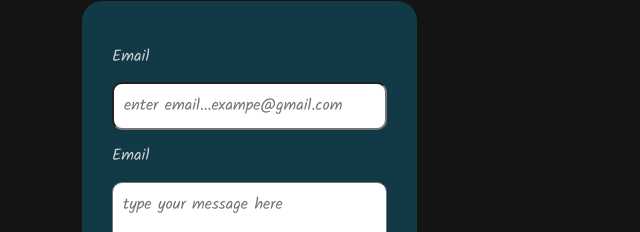
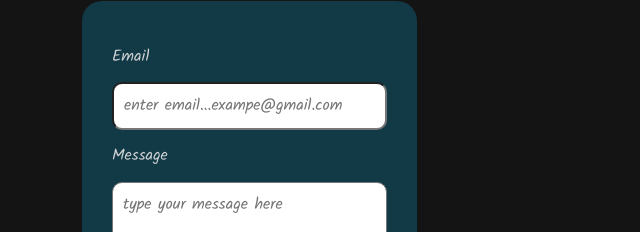
Before and after one commit to siyabongasamkelo/portfolio, a React (Create React App) app in the folder client/siya/: page / in a window 1280 px wide. Shown: the part 5463-5695 px from the top of the page, without its empty margins (0-640 px from the left). Built offline with nearby package versions, Linux system fonts and the light colour scheme.

Commit message:
feat: changed label to Message

```diff
--- a/client/siya/src/components/Contact/Contact.js
+++ b/client/siya/src/components/Contact/Contact.js
@@ -37,7 +37,7 @@ const Contact = () => {
             name="email"
             type="email"
           />
-          <Label for="message">Email</Label>
+          <Label for="message">Message</Label>
           <TextArea
             placeholder="type your message here"
             name="message"
```
